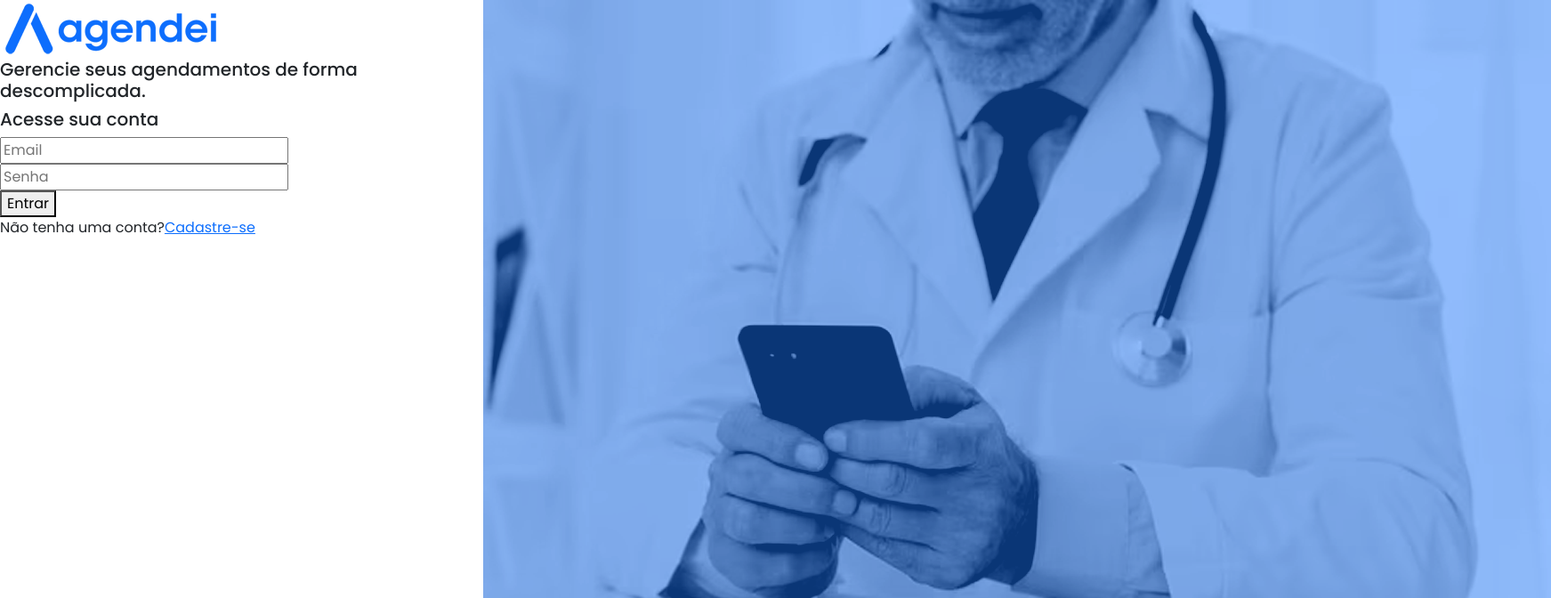
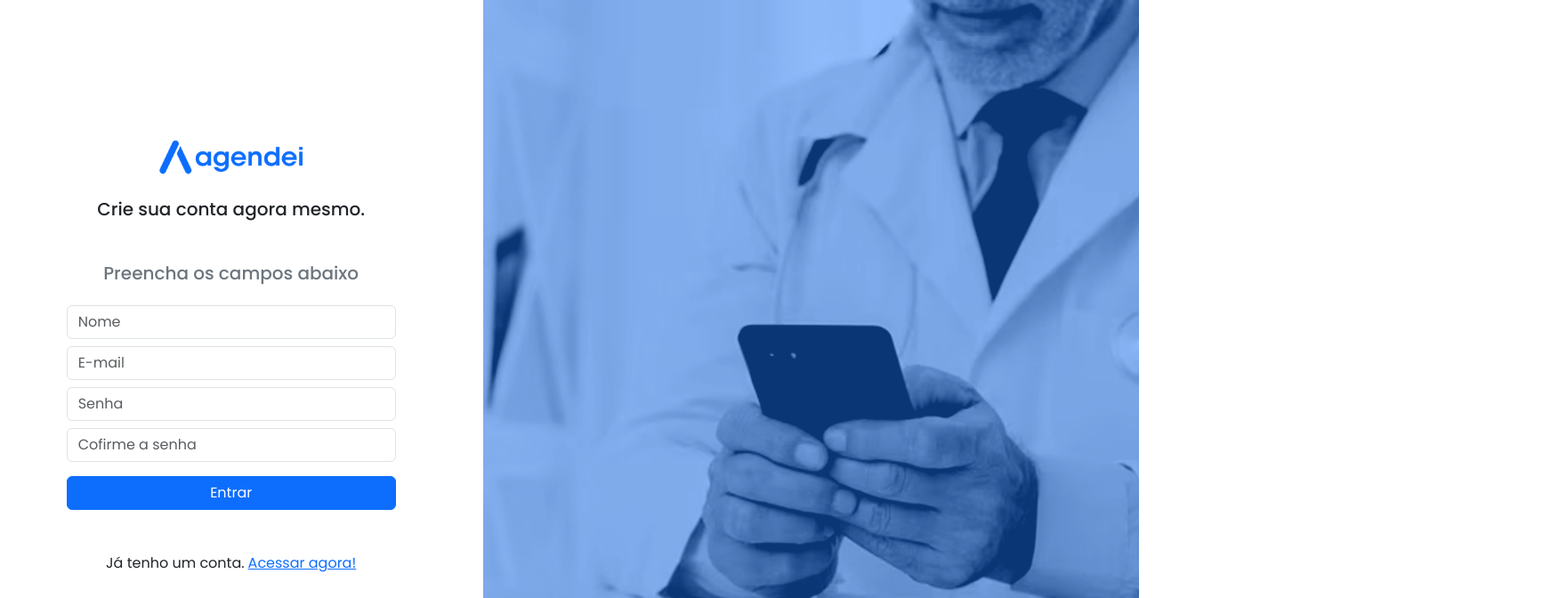
Before and after one commit to yckro/agendei-web, a React (Vite) app in the folder agendei-web/: page /register in a window 1280 px wide. Shown: the top 672 px of the page at 89% size, 1743 px wide, since content can reach past the window. Built offline with nearby package versions, Linux system fonts and the light colour scheme.

Commit message:
added styling to registration page

```diff
--- a/agendei-web/package.json
+++ b/agendei-web/package.json
@@ -11,7 +11,8 @@
   },
   "dependencies": {
     "react": "^18.3.1",
-    "react-dom": "^18.3.1"
+    "react-dom": "^18.3.1",
+    "react-router-dom": "^7.1.5"
   },
   "devDependencies": {
     "@eslint/js": "^9.17.0",
--- a/agendei-web/src/main.jsx
+++ b/agendei-web/src/main.jsx
@@ -1,10 +1,11 @@
+import "./styles/global.css";
 import React from "react";
 import ReactDOM from "react-dom/client";
-import Login from "./pages/login/login.jsx";
-import Appointments from "./pages/appointments/appointmens.jsx";
-import "./styles/global.css";
+
+import Rotas from "./rotas.jsx";
+
 
 
 ReactDOM.createRoot(document.getElementById("root")).render(
-        <Login />
+        <Rotas />
 );
--- a/agendei-web/src/pages/appointments/appointmens.jsx
+++ /dev/null
@@ -1,7 +0,0 @@
-function Appointments() {
-    return <>
-        <h1>Agendamento</h1>
-    </>
-}
-
-export default Appointments;
--- a/agendei-web/src/pages/login/login.css
+++ b/agendei-web/src/pages/login/login.css
@@ -0,0 +1,15 @@
+.form-signin{
+    width: 400px;
+    padding: 15px;
+}
+
+.background-login {
+    object-fit: cover;
+    width: 100%;
+    height: 100vh;
+    object-position:left ;
+}
+
+.logo {
+    width: 170px;
+}
--- a/agendei-web/src/pages/login/login.jsx
+++ b/agendei-web/src/pages/login/login.jsx
@@ -1,34 +1,45 @@
+import { Link, useNavigate } from "react-router-dom"
 import "./login.css"
 import logo from "../../assets/logo.png"
 import fundo from "../../assets/fundo.png"
 
 function Login() {
+
+    const navigate = useNavigate();
+
+    function ExecuteLogin(){
+        navigate("/appointments");
+    }
+
+
     return <div className="row">
-        <div className="col-sm-5 d-flex">
-            <form >
-                <img src={logo} />
-                <h5>Gerencie seus agendamentos de forma descomplicada.</h5>
-                <h5>Acesse sua conta </h5>
+        <div className="col-sm-5 d-flex justify-content-center align-items-center text-center">
+            <form className="form-signin">
+                <img src={logo} className="logo mb-4" />
+                <h5 className="mb-5">Gerencie seus agendamentos de forma descomplicada.</h5>
+                <h5 className="mb-4 text-secondary">Acesse sua conta </h5>
 
-                <div>
-                    <input type="email" placeholder="Email" />
+                <div className="mt-4">
+                    <input type="email" placeholder="E-mail"
+                    className="form-control"/>
                 </div>
-                <div>
-                    <input type="password" placeholder="Senha" />
+                <div className="mt-2">
+                    <input type="password" placeholder="Senha"
+                    className="form-control"/>
                 </div>
-                <div>
-                    <button type="submit">Entrar</button>
+                <div className="mt-3 mb-5">
+                    <button onClick={ExecuteLogin} className="btn btn-primary w-100" type="button">Entrar</button>
                 </div>
 
-                <div>
-                    <span>Não tenha uma conta?</span>
-                    <a href="/register">Cadastre-se</a>
+                <div >
+                    <span className="me-1">Não tenho uma conta.</span>
+                    <Link to="register">Cadastre-se!</Link>
                 </div>
             </form>
         </div>
 
         <div className="col-sm-7">
-            <img src={fundo}/>
+            <img src={fundo} className="background-login"/>
         </div>
 
     </div>
--- a/agendei-web/src/pages/register/register.css
+++ b/agendei-web/src/pages/register/register.css
@@ -0,0 +1,15 @@
+.form-signin{
+    width: 400px;
+    padding: 15px;
+}
+
+.background-login {
+    object-fit: cover;
+    width: 100%;
+    height: 100vh;
+    object-position:left ;
+}
+
+.logo {
+    width: 170px;
+}
--- a/agendei-web/src/pages/register/register.jsx
+++ b/agendei-web/src/pages/register/register.jsx
@@ -1,7 +1,50 @@
+import { Link } from "react-router-dom"
+import "./register.css"
+import logo from "../../assets/logo.png"
+import fundo from "../../assets/fundo.png"
+
 function Register() {
-    return <>
-        <h1>Register</h1>
-    </>
+    return <div className="row">
+        <div className="col-sm-5 d-flex justify-content-center align-items-center text-center">
+            <form className="form-signin">
+                <img src={logo} className="logo mb-4" />
+                <h5 className="mb-5">Crie sua conta agora mesmo.</h5>
+                <h5 className="mb-4 text-secondary">Preencha os campos abaixo </h5>
+
+
+                <div className="mt-4">
+                    <input type="text" placeholder="Nome"
+                    className="form-control"/>
+                </div>
+                <div className="mt-2">
+                    <input type="email" placeholder="E-mail"
+                    className="form-control"/>
+                </div>
+                <div className="mt-2">
+                    <input type="password" placeholder="Senha"
+                    className="form-control"/>
+                </div>
+                <div className="mt-2">
+                    <input type="password" placeholder="Cofirme a senha"
+                    className="form-control"/>
+                </div>
+
+                <div className="mt-3 mb-5">
+                    <button className="btn btn-primary w-100">Entrar</button>
+                </div>
+
+                <div >
+                    <span className="me-1">Já tenho um conta.</span>
+                    <Link to="/">Acessar agora!</Link>
+                </div>
+            </form>
+        </div>
+
+        <div className="col-sm-7">
+            <img src={fundo} className="background-login"/>
+        </div>
+
+    </div>
 }
 
 export default Register;
--- /dev/null
+++ b/agendei-web/src/rotas.jsx
@@ -0,0 +1,17 @@
+import { BrowserRouter, Route, Routes } from "react-router-dom";
+
+import Login from "./pages/login/login";
+import Register from "./pages/register/register";
+import Appointments from "./pages/appointments/appointmens";
+
+function Rotas() {
+    return <BrowserRouter>
+        <Routes>
+            <Route path="/" element={<Login />} />
+            <Route path="/register" element={<Register/>} />
+            <Route path="/appointments" element={<Appointments />} />
+        </Routes>
+    </BrowserRouter>
+}
+
+export default Rotas;
--- a/agendei-web/src/styles/global.css
+++ b/agendei-web/src/styles/global.css
@@ -2,4 +2,5 @@
 
 html, body {
     font-family: 'Poppins', sans-serif;
+    overflow-x: hidden;
 }
```
Also changed, not shown: 1 other file (tests, documents, lock files or other folders).
